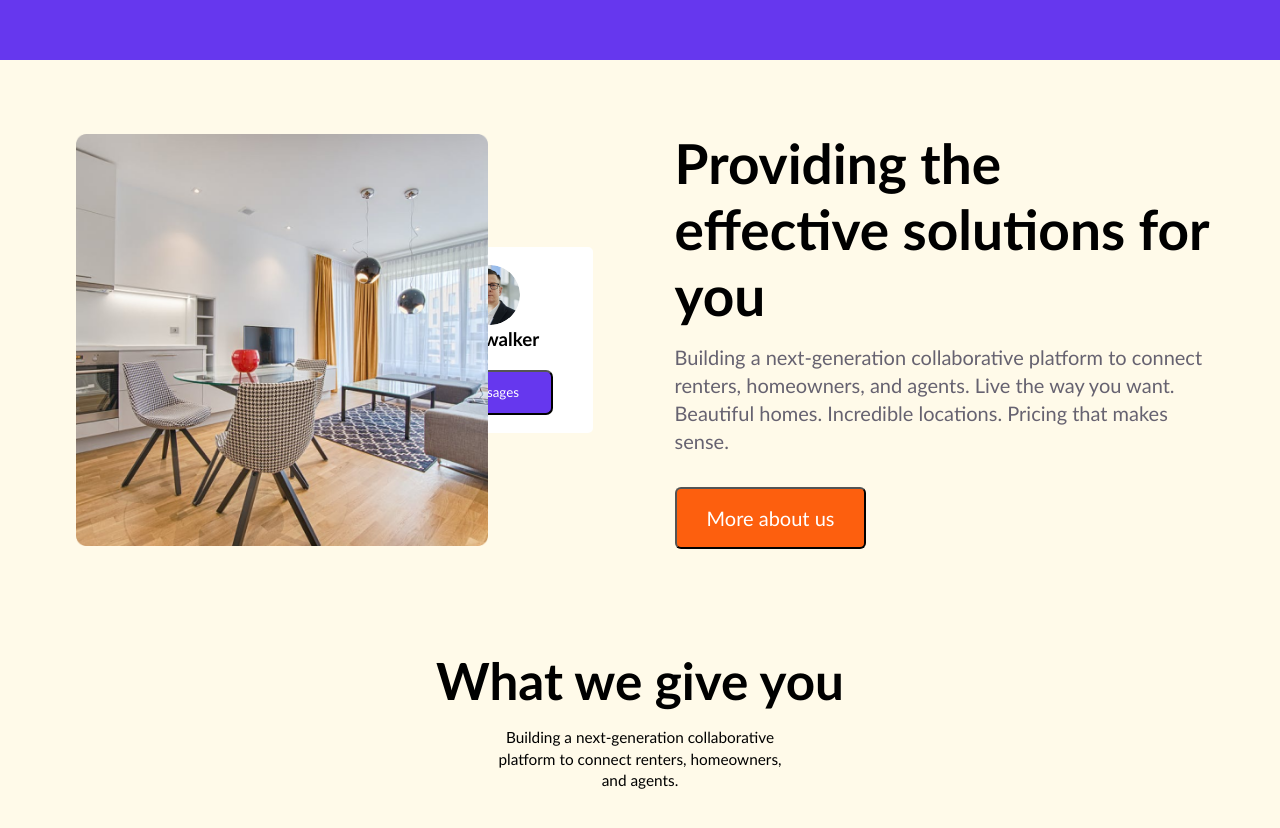
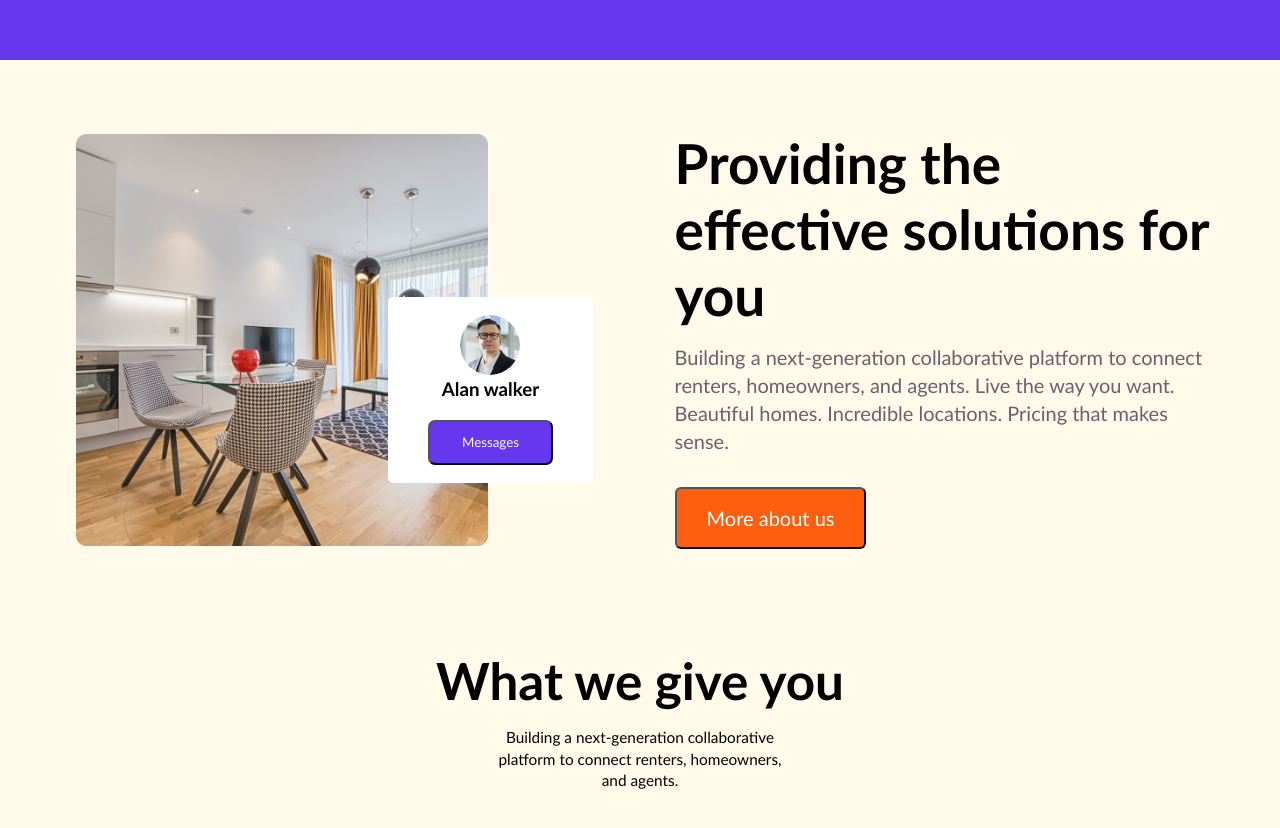
Before and after one commit to devlopertech/real-estate-website, a plain HTML site: page index.html in a window 1280 px wide. Shown: the part 1600-2428 px from the top of the page. Drawn offline with Linux system fonts and the light colour scheme.

Commit message:
Update style.css

```diff
--- a/style.css
+++ b/style.css
@@ -287,6 +287,7 @@
     align-items: center;
     justify-content: center;
     min-width: 400px;
+    z-index:100;
 
 }
 
@@ -303,8 +304,7 @@
     margin-left: -10rem;
     margin-bottom: -10rem
     /* translate: -3rem 8.556667786781rem; */
-    z-index:60;
-    position:relative;
+
 
 }
 
@@ -314,8 +314,7 @@
 
 .solution-image{
     max-width: 76%;
-    z-index:59;
-    position:relative;
+
 
 }
 
```
